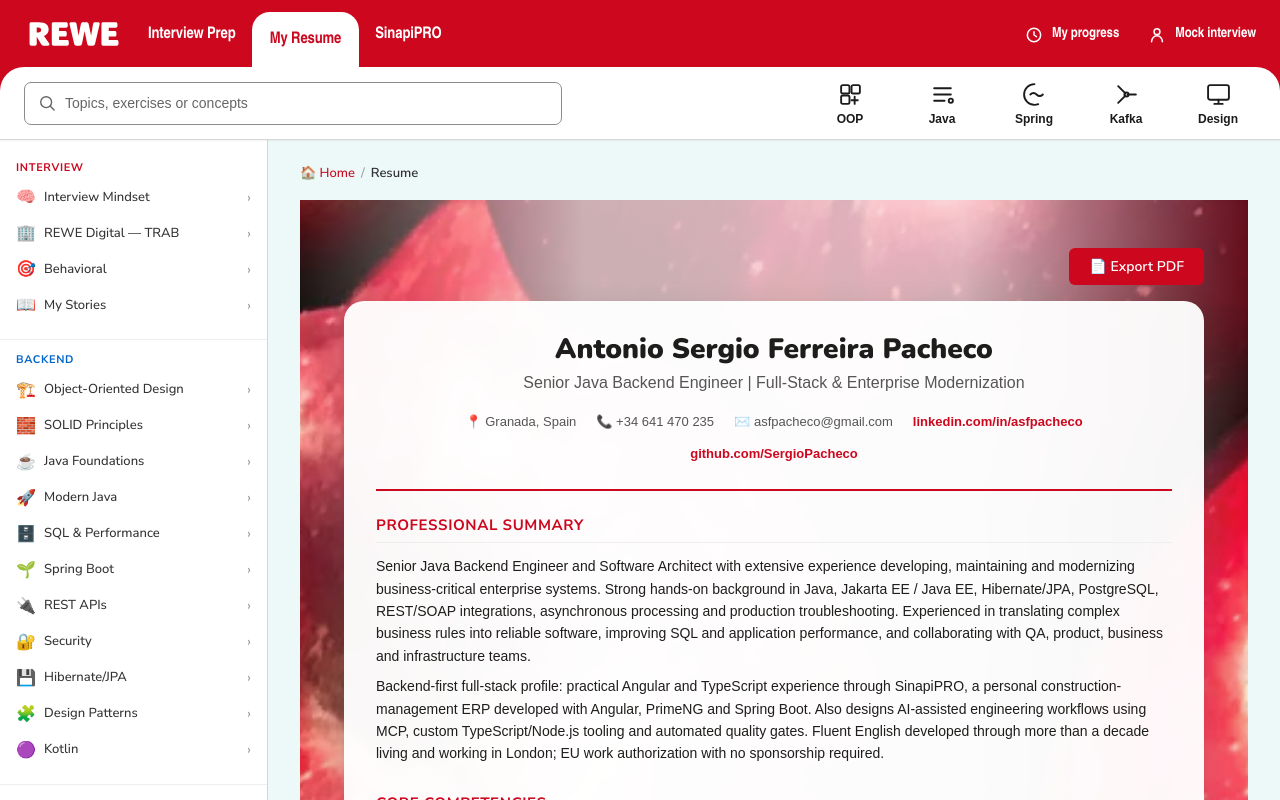
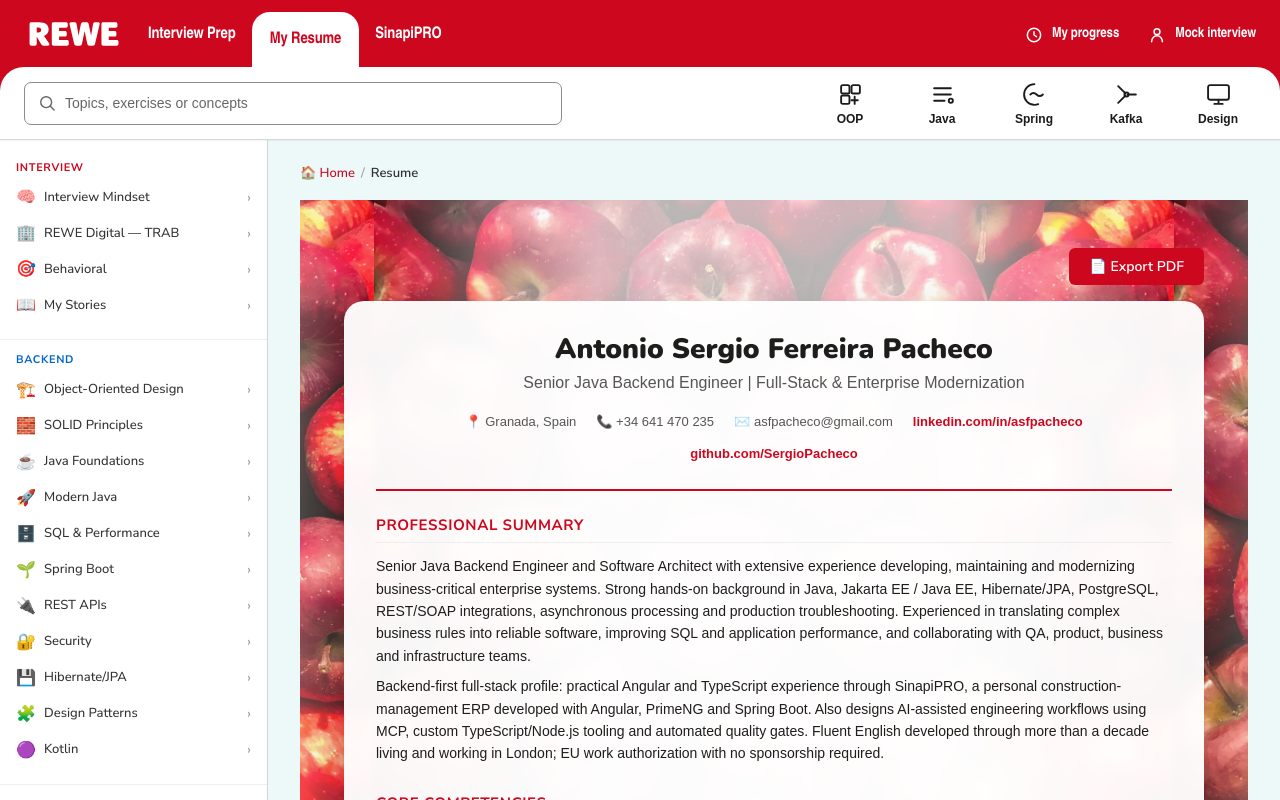
Before and after one commit to SergioPacheco/rewe-interview, an Angular app: page /resume in a window 1280 px wide. Built offline with nearby package versions, Linux system fonts and the light colour scheme.

Commit message:
fix: reduce apple background size (800px repeated) — was too large with cover

```diff
--- a/src/app/features/resume/resume.component.scss
+++ b/src/app/features/resume/resume.component.scss
@@ -16,15 +16,15 @@
     linear-gradient(
       90deg,
       rgb(255 255 255 / 5%) 0%,
-      rgb(255 255 255 / 70%) 30%,
-      rgb(255 255 255 / 70%) 70%,
+      rgb(255 255 255 / 72%) 28%,
+      rgb(255 255 255 / 72%) 72%,
       rgb(255 255 255 / 5%) 100%
     ),
     url('/assets/images/apples-bg.webp');
 
-  background-position: center;
-  background-repeat: no-repeat;
-  background-size: cover;
+  background-position: center top;
+  background-repeat: repeat;
+  background-size: 800px auto;
 }
 
 .resume-page::after {
```
